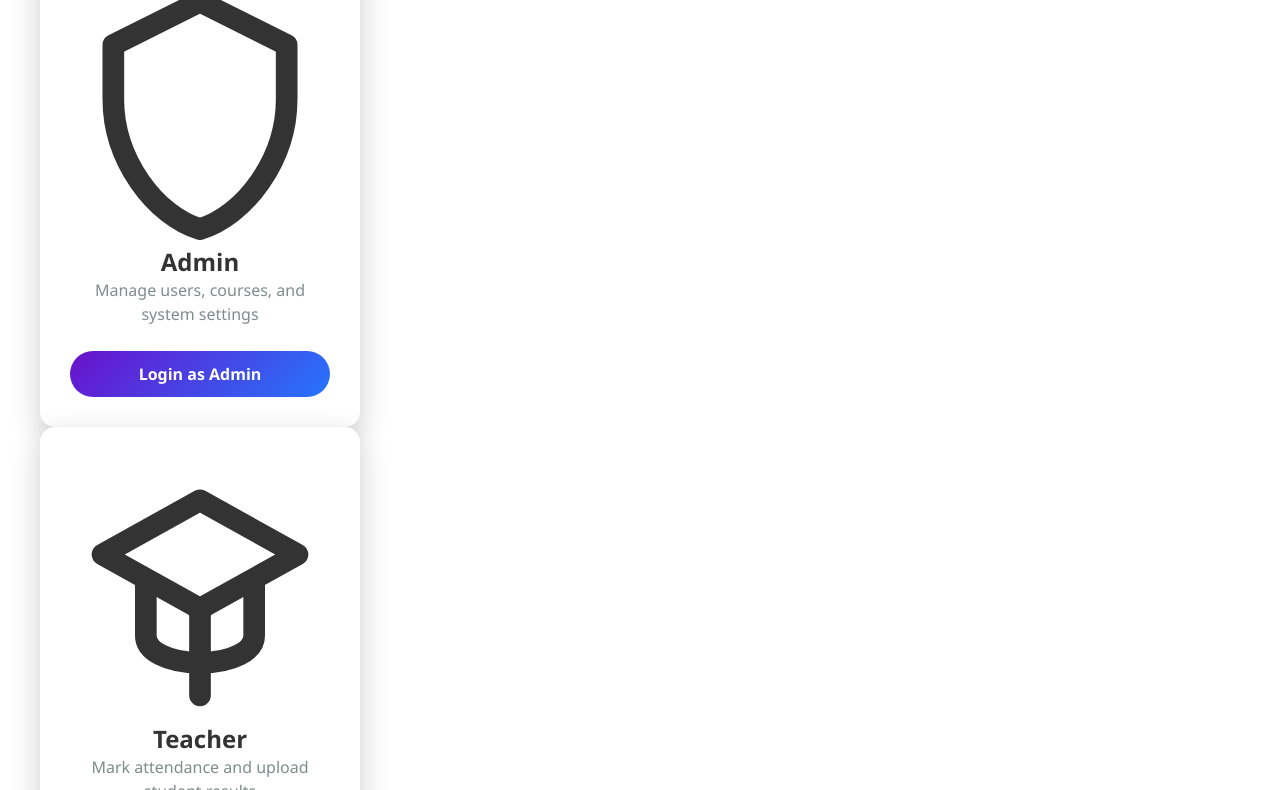
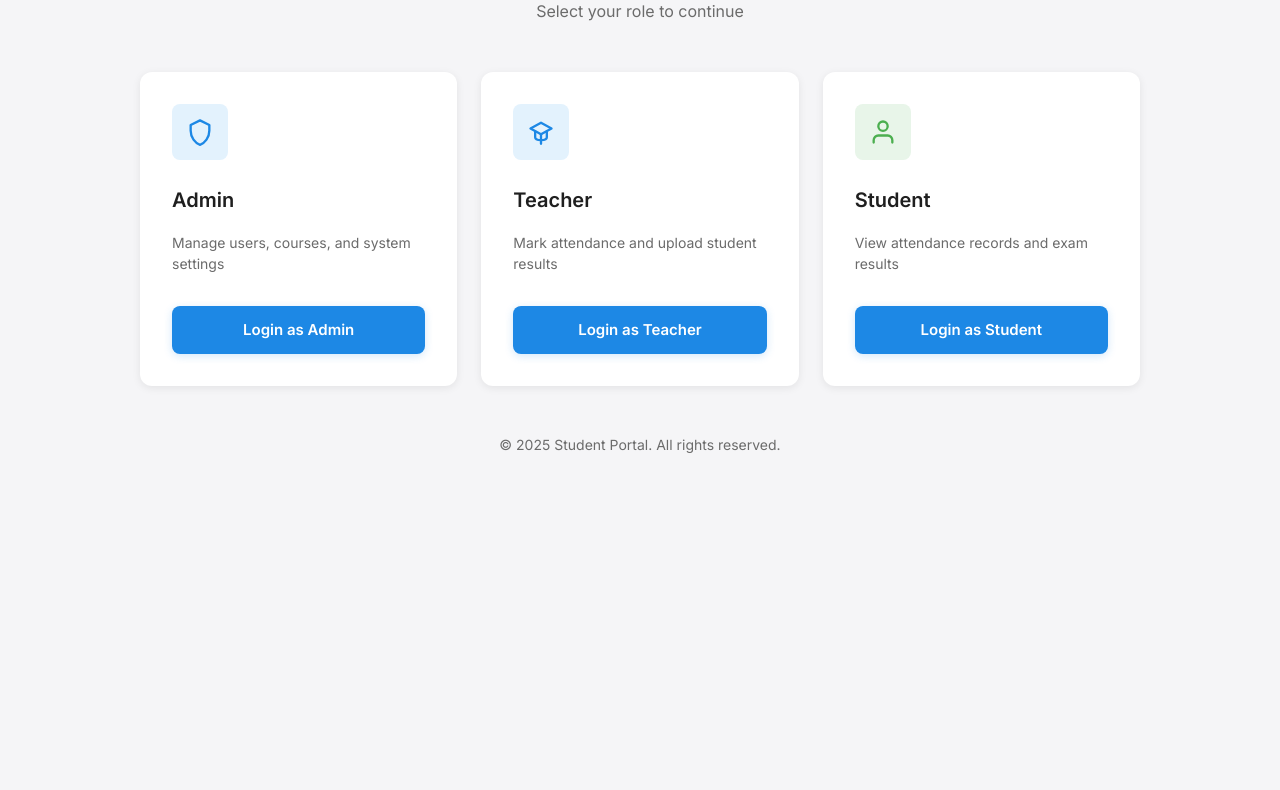
Before and after one commit to Abdullah-alt-hue-gif/Student-Attendance-and-Result-Portal, a plain HTML site: page index.html in a window 1280 px wide. Shown: the part 202-992 px from the top of the page. After the commit the page ends 800 px from the top, so only its background shows below. Drawn offline with Linux system fonts and the light colour scheme.

Commit message:
Update RoleSelection.css with new data of icons

```diff
--- a/RoleSelection.css
+++ b/RoleSelection.css
@@ -2,120 +2,268 @@
     margin: 0;
     padding: 0;
     box-sizing: border-box;
-    font-family: 'Segoe UI', Tahoma, Geneva, Verdana, sans-serif;
+}
+
+:root {
+    /* Colors */
+    --color-primary: #1D88E5;
+    --color-primary-hover: #1976D2;
+    --color-bg: #F5F5F7;
+    --color-card: #FFFFFF;
+    --color-text-primary: #1F1F1F;
+    --color-text-secondary: #6B6B6B;
+    --color-icon-blue-bg: #E3F2FD;
+    --color-icon-blue: #1D88E5;
+    --color-icon-green-bg: #E8F5E9;
+    --color-icon-green: #4CAF50;
+    --color-shadow: rgba(0, 0, 0, 0.08);
+    --color-shadow-hover: rgba(0, 0, 0, 0.12);
+
+    /* Spacing */
+    --spacing-xs: 8px;
+    --spacing-sm: 16px;
+    --spacing-md: 24px;
+    --spacing-lg: 32px;
+    --spacing-xl: 48px;
+
+    /* Border radius */
+    --radius-sm: 8px;
+    --radius-md: 12px;
+    --radius-lg: 50px;
+
+    /* Transitions */
+    --transition-smooth: all 0.3s cubic-bezier(0.4, 0, 0.2, 1);
 }
 
 body {
-    background: white;
-    color: #333;
+    font-family: 'Inter', -apple-system, BlinkMacSystemFont, 'Segoe UI', Roboto, Oxygen, Ubuntu, Cantarell, sans-serif;
+    background-color: var(--color-bg);
+    color: var(--color-text-primary);
+    line-height: 1.6;
     min-height: 100vh;
     display: flex;
-    flex-direction: column;
     align-items: center;
     justify-content: center;
-    padding: 20px;
+    padding: var(--spacing-md);
 }
 
 .container {
     width: 100%;
     max-width: 1200px;
-    margin: 0 auto;
+    display: flex;
+    flex-direction: column;
+    align-items: center;
+    gap: var(--spacing-xl);
 }
 
+/* Header Styles */
 .header {
     text-align: center;
-    margin-bottom: 40px;
-    color: rgb(0, 0, 0);
+    animation: fadeInDown 0.6s ease-out;
 }
 
-.header h1 {
-    font-size: 2.5rem;
-    margin-bottom: 10px;
-    text-shadow: 0 2px 4px rgba(0,0,0,0.2);
+.title {
+    font-size: 32px;
+    font-weight: 700;
+    color: var(--color-text-primary);
+    margin-bottom: var(--spacing-xs);
+    letter-spacing: -0.5px;
 }
 
-.header p {
-    font-size: 1.2rem;
-    opacity: 0.9;
+.subtitle {
+    font-size: 16px;
+    font-weight: 400;
+    color: var(--color-text-secondary);
 }
 
-.role-cards {
-    display: flex;
-    justify-content: center;
-    gap: 30px;
-    flex-wrap: wrap;
-    margin-bottom: 40px;
+/* Cards Container */
+.cards-container {
+    display: grid;
+    grid-template-columns: repeat(auto-fit, minmax(280px, 1fr));
+    gap: var(--spacing-md);
+    width: 100%;
+    max-width: 1000px;
+    animation: fadeInUp 0.6s ease-out 0.2s backwards;
 }
 
+/* Role Card Styles */
 .role-card {
-    background: white;
-    border-radius: 15px;
-    padding: 30px;
-    width: 320px;
-    text-align: center;
-    box-shadow: 0 10px 30px rgba(0,0,0,0.2);
-    transition: transform 0.3s ease, box-shadow 0.3s ease;
+    background: var(--color-card);
+    border-radius: var(--radius-md);
+    padding: var(--spacing-lg);
+    display: flex;
+    flex-direction: column;
+    align-items: flex-start;
+    gap: var(--spacing-sm);
+    box-shadow: 0 2px 8px var(--color-shadow);
+    transition: var(--transition-smooth);
+    position: relative;
+    overflow: hidden;
+}
+
+.role-card::before {
+    content: '';
+    position: absolute;
+    top: 0;
+    left: 0;
+    width: 100%;
+    height: 100%;
+    background: linear-gradient(135deg, transparent 0%, rgba(29, 136, 229, 0.02) 100%);
+    opacity: 0;
+    transition: var(--transition-smooth);
 }
 
 .role-card:hover {
-    transform: translateY(-10px);
-    box-shadow: 0 15px 40px rgba(0,0,0,0.3);
+    transform: translateY(-4px);
+    box-shadow: 0 8px 24px var(--color-shadow-hover);
 }
 
-.card-icon {
-    font-size: 4rem;
-    margin-bottom: 20px;
+.role-card:hover::before {
+    opacity: 1;
 }
 
-.role-card h3 {
-    font-size: 1.5rem;
-    margin-bottom: 15px;
-    color: #2c3e50;
+/* Icon Wrapper */
+.icon-wrapper {
+    width: 56px;
+    height: 56px;
+    border-radius: var(--radius-sm);
+    display: flex;
+    align-items: center;
+    justify-content: center;
+    transition: var(--transition-smooth);
 }
 
-.role-card p {
-    color: #7f8c8d;
-    margin-bottom: 25px;
-    line-height: 1.5;
+.icon-blue {
+    background-color: var(--color-icon-blue-bg);
+    color: var(--color-icon-blue);
 }
 
+.icon-green {
+    background-color: var(--color-icon-green-bg);
+    color: var(--color-icon-green);
+}
+
+.role-card:hover .icon-wrapper {
+    transform: scale(1.1) rotate(5deg);
+}
+
+.icon {
+    width: 28px;
+    height: 28px;
+}
+
+/* Card Content */
+.card-title {
+    font-size: 20px;
+    font-weight: 600;
+    color: var(--color-text-primary);
+    margin-top: var(--spacing-xs);
+}
+
+.card-description {
+    font-size: 14px;
+    font-weight: 400;
+    color: var(--color-text-secondary);
+    line-height: 1.5;
+    flex-grow: 1;
+}
+
+/* Login Button */
 .login-btn {
-    background: linear-gradient(135deg, #6a11cb 0%, #2575fc 100%);
+    width: 100%;
+    padding: 12px 24px;
+    background-color: var(--color-primary);
     color: white;
     border: none;
-    padding: 12px 30px;
-    border-radius: 25px;
-    font-size: 1rem;
+    border-radius: var(--radius-sm);
+    font-size: 15px;
     font-weight: 600;
+    font-family: 'Inter', sans-serif;
     cursor: pointer;
-    transition: all 0.3s ease;
-    width: 100%;
+    transition: var(--transition-smooth);
+    box-shadow: 0 2px 8px rgba(29, 136, 229, 0.2);
+    margin-top: var(--spacing-sm);
 }
 
 .login-btn:hover {
-    transform: scale(1.05);
-    box-shadow: 0 5px 15px rgba(0,0,0,0.2);
+    background-color: var(--color-primary-hover);
+    box-shadow: 0 4px 16px rgba(29, 136, 229, 0.3);
+    transform: translateY(-2px);
 }
 
+.login-btn:active {
+    transform: translateY(0);
+    box-shadow: 0 2px 8px rgba(29, 136, 229, 0.2);
+}
+
+/* Footer */
 .footer {
     text-align: center;
-    color: white;
-    margin-top: 40px;
-    opacity: 0.8;
+    color: var(--color-text-secondary);
+    font-size: 14px;
+    animation: fadeIn 0.6s ease-out 0.4s backwards;
 }
 
+/* Animations */
+@keyframes fadeInDown {
+    from {
+        opacity: 0;
+        transform: translateY(-20px);
+    }
+    to {
+        opacity: 1;
+        transform: translateY(0);
+    }
+}
+
+@keyframes fadeInUp {
+    from {
+        opacity: 0;
+        transform: translateY(20px);
+    }
+    to {
+        opacity: 1;
+        transform: translateY(0);
+    }
+}
+
+@keyframes fadeIn {
+    from {
+        opacity: 0;
+    }
+    to {
+        opacity: 1;
+    }
+}
+
+/* Responsive Design */
 @media (max-width: 768px) {
-    .role-cards {
-        flex-direction: column;
-        align-items: center;
+    .title {
+        font-size: 24px;
+    }
+
+    .subtitle {
+        font-size: 14px;
+    }
+
+    .cards-container {
+        grid-template-columns: 1fr;
+        gap: var(--spacing-sm);
     }
 
     .role-card {
-        width: 100%;
-        max-width: 400px;
-    }
-
-    .header h1 {
-        font-size: 2rem;
+        padding: var(--spacing-md);
     }
 }
+
+@media (min-width: 769px) and (max-width: 1024px) {
+    .cards-container {
+        grid-template-columns: repeat(2, 1fr);
+    }
+}
+
+@media (min-width: 1025px) {
+    .cards-container {
+        grid-template-columns: repeat(3, 1fr);
+    }
+}
```
